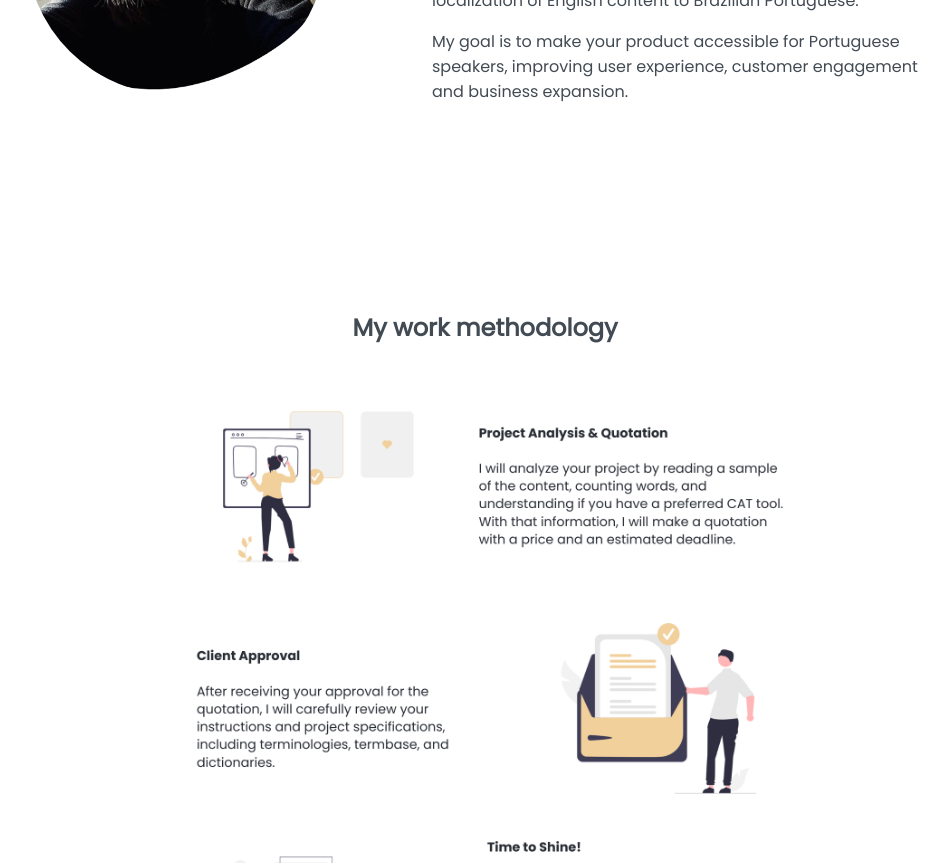
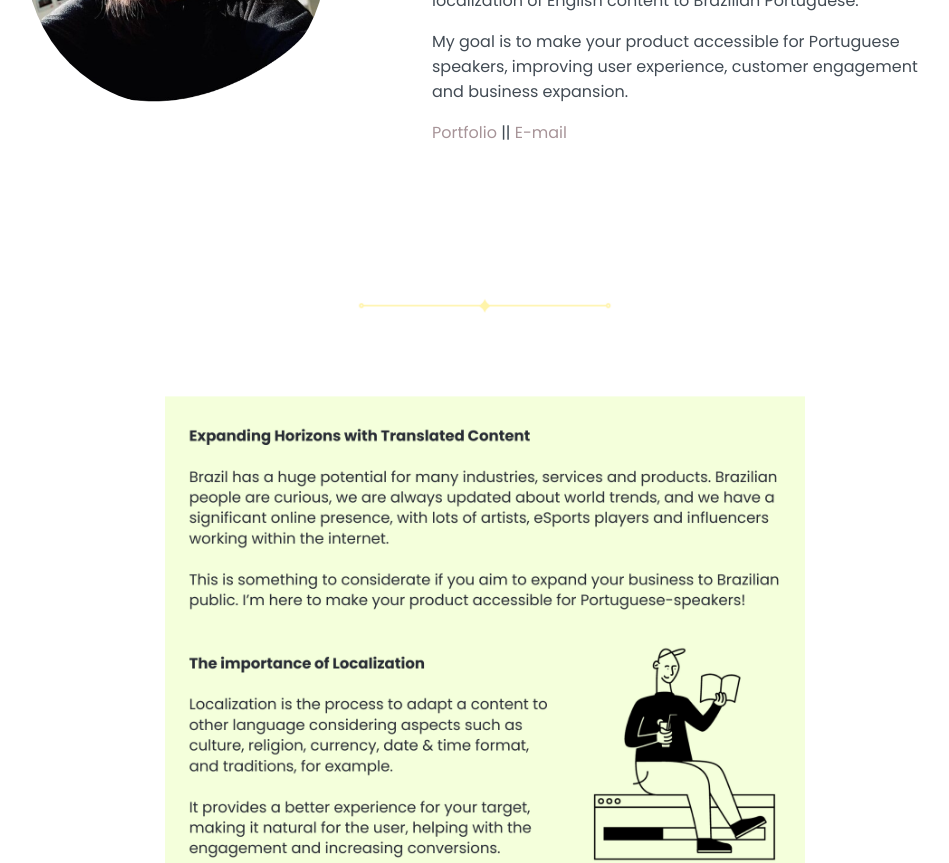
Before and after one commit to jaquezux/react-portfolio, a React (Create React App) app: page / in a window 1280 px wide. Shown: the part 420-1283 px from the top of the page, without its empty margins (155-1104 px from the left). Built offline with nearby package versions, Linux system fonts and the light colour scheme.

Commit message:
Content Update

```diff
--- a/src/components/Experience.css
+++ b/src/components/Experience.css
@@ -51,7 +51,7 @@ h2 {
 .my-experience {
     margin: auto;
     color: #424b54;
-    margin-top: 100px;
+    margin-top: 50px;
     margin-bottom: 30px;
 }
 
--- a/src/components/Experience.js
+++ b/src/components/Experience.js
@@ -1,6 +1,8 @@
 import React from 'react';
 import './Experience.css';
 import Steps from './assets/steps.png';
+import Copy from './assets/copy-jaqueline.png';
+
 
 
 
@@ -9,9 +11,11 @@ function Experience() {
     return (
         <div className='experience-wrapper-general'>
             {/* <img className='divisor' alt="Cloud gif" src="https://i.pinimg.com/originals/54/f4/2b/54f42b67b49b1b934065c8d1f2d91145.gif"></img> */}
+            <img className='experience-steps'  id='experience' src={Copy} alt="Jaqueline Bianco Translation" />
+
             <h2 className='my-experience'>My work methodology</h2>
 
-            <img className='experience-steps'  id='experience' src={Steps} alt="Jaqueline Bianco Translation" />
+            <img className='experience-steps' src={Steps} alt="Jaqueline Bianco Translation" />
 
 
         </div>
--- a/src/components/Hero.js
+++ b/src/components/Hero.js
@@ -22,6 +22,8 @@ function Hero() {
 
                     <p>My goal is to make your product accessible for Portuguese speakers, improving user experience, customer engagement and business expansion.</p>
 
+                    <a href='https://drive.google.com/drive/folders/1VDdfCv6mRqpOgf4IXDOoT1TfUt4k7MDJ?usp=sharing'>Portfolio</a> || <a href='mailto:jaquezubieta@gmail.com'>E-mail</a>
+
                 </div>
             </div>
         </div>
```
Also changed, not shown: src/components/assets/copy-jaqueline.png (added).
